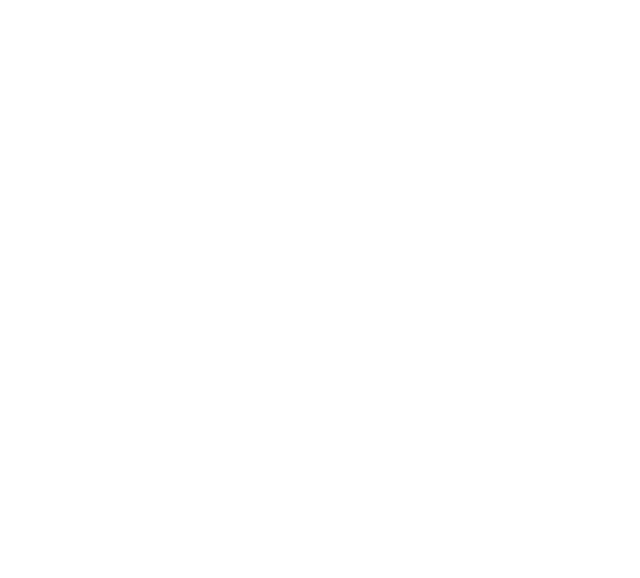
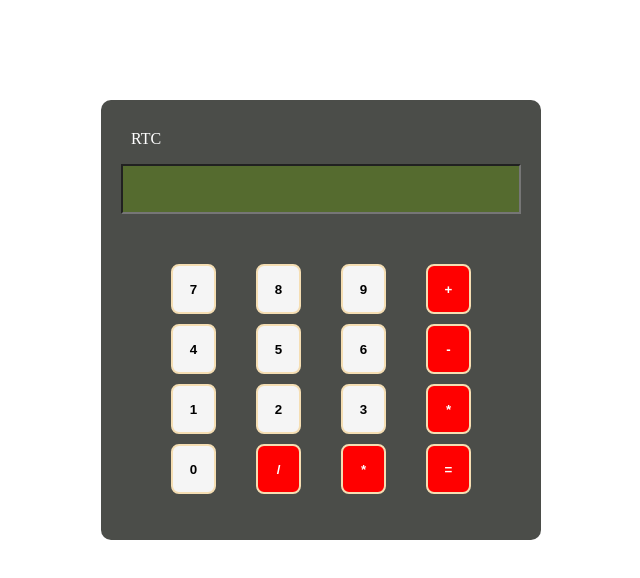
Before and after one commit to harshdamhase/calci1, a plain HTML site: page index.html in a window 1280 px wide. Shown: the whole page, without its empty margins (319-959 px from the left). Drawn offline with Linux system fonts and the light colour scheme.

Commit message:
calculator added

```diff
--- a/index.html
+++ b/index.html
@@ -1,10 +1,99 @@
-<!DOCTYPE html>
-<html lang="en">
+<html>
+
 <head>
+    <style>
+        .container {
+            background-color: rgb(75, 77, 73);
+            height: 400px;
+            width: 400px;
+            padding: 20px;
+            margin-top: 100px;
+            margin-left: auto;
+            margin-right: auto;
+            border-radius: 10px;
+        }
 
-    <title>Calculator</title>
+        .brand {
+            color: white;
+            margin-left: 10px;
+            margin-top: 10px;
+        }
+
+        .screen {
+            height: 50px;
+            width: 400px;
+            background-color: darkolivegreen;
+        }
+
+        .buttons-container {
+            display: flex;
+            flex-direction: row;
+            justify-content: space-around;
+            margin: 20px;
+            padding: 10px;
+            margin-left: 20px;
+            margin-right: 20px;
+            height: 20px;
+
+
+        }
+
+        .cal-button {
+            background-color: whitesmoke;
+            border-radius: 8px;
+            margin: 20px;
+            font-weight: bold;
+            cursor: pointer;
+            height: 50px;
+            width: 50px;
+            border: 2px solid wheat;
+        }
+
+        .cal-button:hover {
+            transition: 0.4s;
+            box-shadow: 0 2px 5px white;
+        }
+
+        .bg-red {
+            background-color: red;
+            color: white;
+        }
+    </style>
 </head>
+
 <body>
+    <div class="container">
+        <p class="brand">RTC</p>
+
+        <input type="text" class="screen">
+        <div class="buttons-container">
+            <button class="cal-button">7</button>
+            <button class="cal-button">8</button>
+            <button class="cal-button">9</button>
+            <button class="cal-button bg-red">+</button>
+        </div>
+        <div class="buttons-container">
+            <button class="cal-button">4</button>
+            <button class="cal-button">5</button>
+            <button class="cal-button">6</button>
+            <button class="cal-button bg-red">-</button>
+        </div>
+
+        <div class="buttons-container">
+            <button class="cal-button">1</button>
+            <button class="cal-button">2</button>
+            <button class="cal-button ">3</button>
+            <button class="cal-button bg-red">*</button>
+        </div>
+
+
+        <div class="buttons-container">
+            <button class="cal-button">0</button>
+            <button class="cal-button bg-red">/</button>
+            <button class="cal-button bg-red">*</button>
+            <button class="cal-button bg-red">=</button>
+        </div>
 
 </body>
+
 </html>
```
